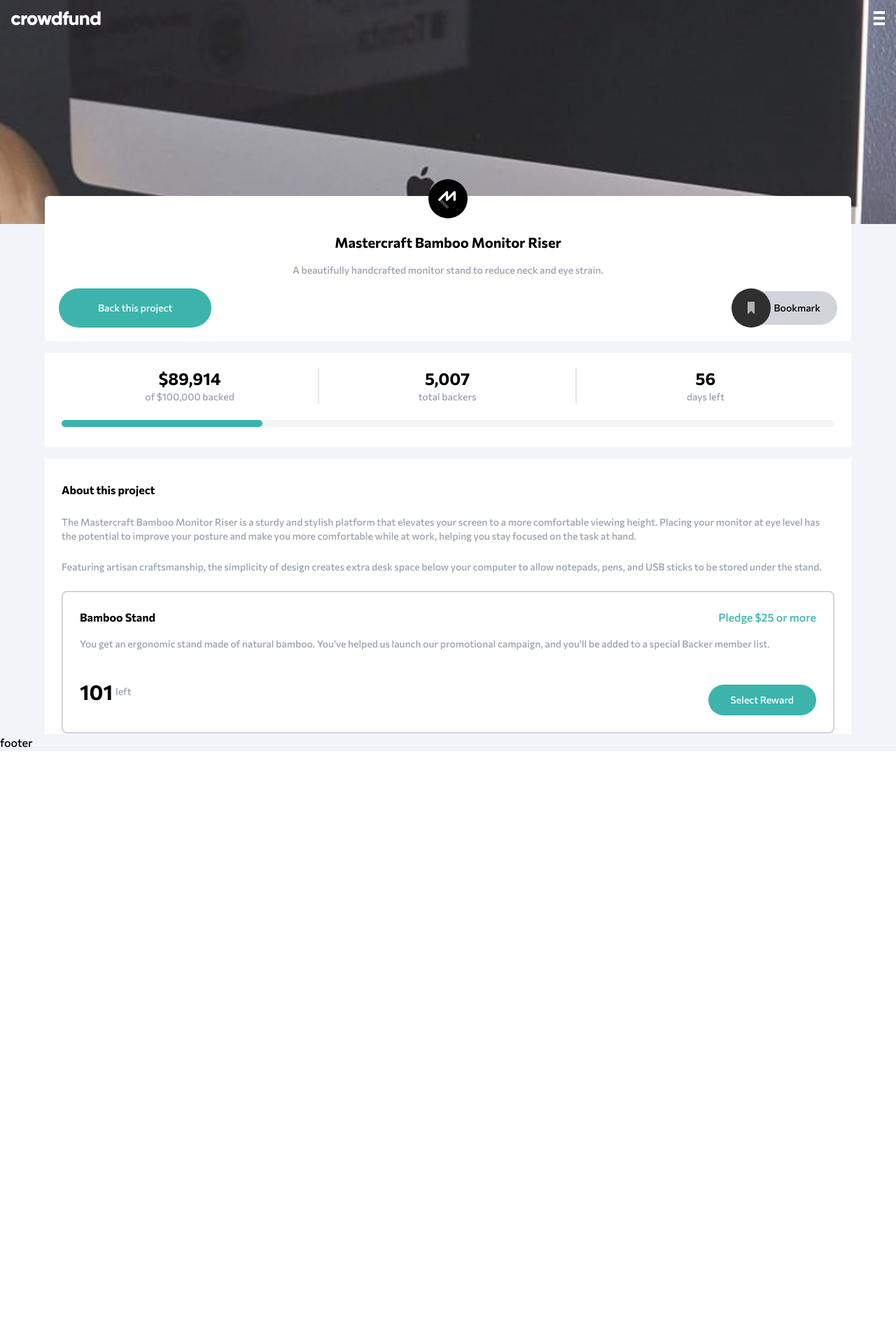
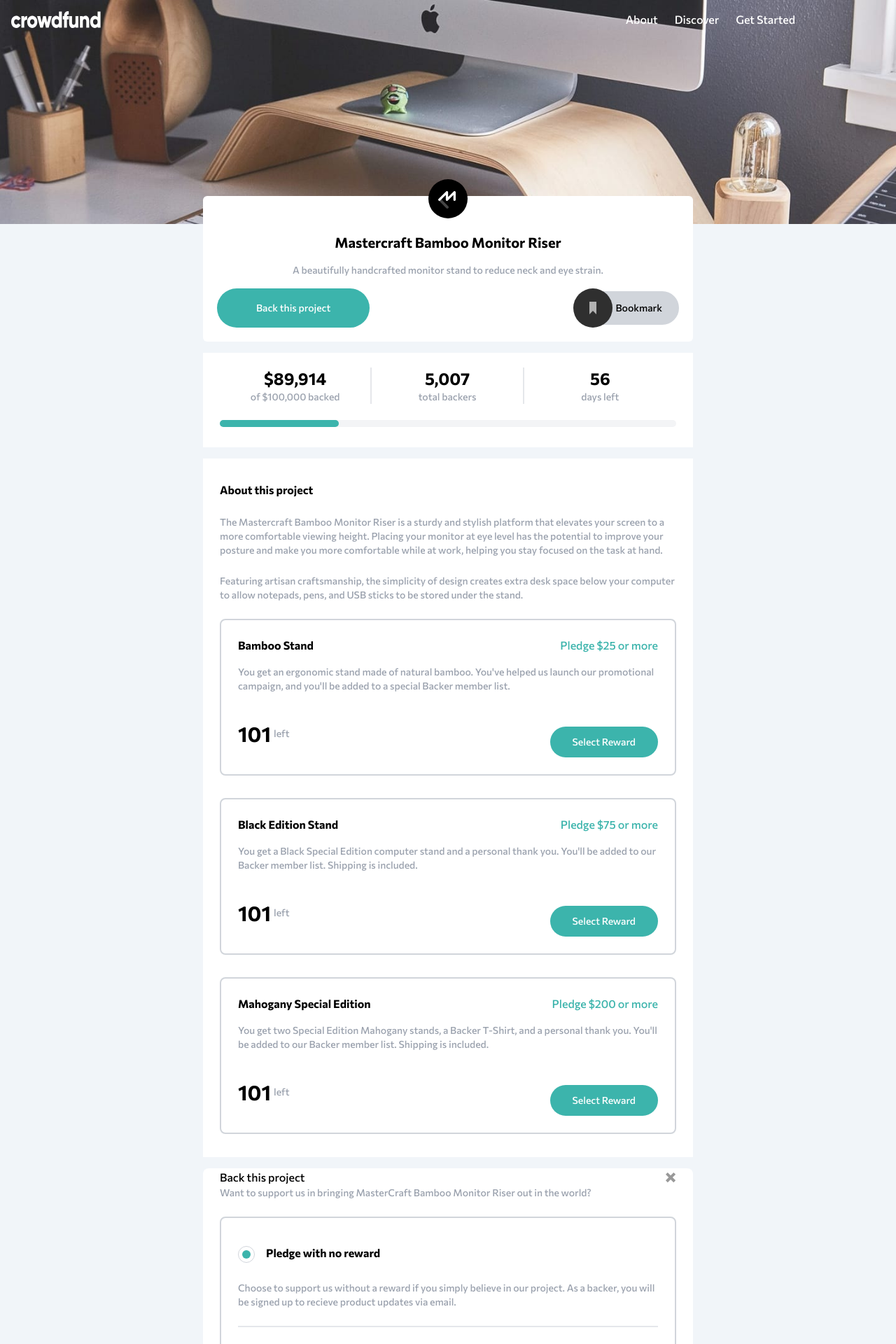
Before and after one commit to Darksied95/Crowding-produt-page, a React (Create React App) app: page / in a window 1280 px wide. Shown: the top 1920 px of the page at 70% size. Before the commit the page ends 1073 px from the top, so only its background shows below. Built offline with nearby package versions, Linux system fonts and the light colour scheme.

Commit message:
maded new changes

```diff
--- a/src/App.js
+++ b/src/App.js
@@ -1,11 +1,10 @@
-import { Header, Main, Footer } from './components'
+import { Header, Main } from './components'
 
 function App() {
   return (
-    <div className="font-sans font-medium bg-slate-100">
+    <div className="font-sans font-medium bg-slate-100 ">
       <Header />
       <Main />
-      <Footer />
     </div>
   );
 }
--- a/src/assets/articles.json
+++ b/src/assets/articles.json
@@ -1,4 +1,9 @@
 [
+  {
+    "heading": "Pledge with no reward",
+    "article": "Choose to support us without a reward if you simply believe in our project. As a backer, you will be signed up to recieve product updates via email.",
+    "modalOnly": true
+  },
   {
     "heading": "Bamboo Stand",
     "price": "25",
--- /dev/null
+++ b/src/components/Modals/HeaderModal.jsx
@@ -0,0 +1,13 @@
+import React from "react";
+
+const HeaderModal = () => {
+  return (
+    <ul className="hidden bg-white w-[90vw] mx-auto pt-px rounded-lg absolute top-16 left-1/2 -translate-x-1/2 z-10 shadow-2xl">
+      <li className="border-b-2 py-6 pl-6 font-bold text-xl">About</li>
+      <li className="border-b-2 py-6 pl-6 font-bold text-xl">Discover</li>
+      <li className="border-b-2 py-6 pl-6 font-bold text-xl">Get Started</li>
+    </ul>
+  );
+};
+
+export default HeaderModal;
--- /dev/null
+++ b/src/components/Modals/MainModal/Card.jsx
@@ -0,0 +1,33 @@
+import React from "react";
+
+const Card = ({ heading, article, price }) => {
+  return (
+    <label className="border-2 border-gray-300  rounded-lg p-6 mb-8 block checked:border-moderate-cyan">
+      <div className="mb-7 relative">
+        <span className="absolute top-4 inline-flex justify-center items-center w-6 h-6 rounded-full border border-gray-300">
+          <span className="inline-block w-3 h-3 bg-moderate-cyan rounded-full " />
+        </span>
+        <h2 className="inline-block font-bold ml-10 mt-3.5">{heading}</h2>
+        {price && (
+          <h3 className="text-moderate-cyan font-bold text-xs my-1 ml-10">
+            Pledge ${price}
+          </h3>
+        )}
+      </div>
+      <p className="text-gray-400 text-sm font-medium mb-6">{article}</p>
+      {price && (
+        <div className="flex items-center gap-1">
+          <h3 className="font-bold text-xl">101</h3>
+          <span className="text-gray-400 text-sm font-medium">left</span>
+        </div>
+      )}
+      <div className="border-t-2 mt-4 pt-3">
+        <button className="bg-moderate-cyan px-8 py-3 mt-6 rounded-[2em] text-white text-sm">
+          Continue
+        </button>
+      </div>
+    </label>
+  );
+};
+
+export default Card;
--- /dev/null
+++ b/src/components/Modals/MainModal/Cards.jsx
@@ -0,0 +1,15 @@
+import React from "react";
+import articles from "../../../assets/articles.json";
+import Card from "./Card";
+
+const Cards = () => {
+  return (
+    <>
+      {articles.map((each) => (
+        <Card {...each} />
+      ))}
+    </>
+  );
+};
+
+export default Cards;
--- /dev/null
+++ b/src/components/Modals/MainModal/MainModal.jsx
@@ -0,0 +1,21 @@
+import React from "react";
+import closeIcon from "../../../assets/icon-close-modal.svg";
+import Cards from "./Cards";
+
+const MainModal = () => {
+  return (
+    <div className="bg-white w-[90vw]  max-w-[700px] mx-auto mt-4 px-6 py-px rounded-lg">
+      <header className="flex justify-between items-center">
+        <h1>Back this project</h1>
+        <img src={closeIcon} alt="Close modal icon" />
+      </header>
+      <p className="text-gray-400 text-sm font-medium mb-6">
+        Want to support us in bringing MasterCraft Bamboo Monitor Riser out in
+        the world?
+      </p>
+      <Cards />
+    </div>
+  );
+};
+
+export default MainModal;
--- a/src/components/footer/Footer.jsx
+++ /dev/null
@@ -1,7 +0,0 @@
-import React from "react";
-
-const footer = () => {
-  return <div>footer</div>;
-};
-
-export default footer;
--- a/src/components/header/Header.jsx
+++ b/src/components/header/Header.jsx
@@ -1,16 +1,20 @@
 import heroImage from "../../assets/logo.svg";
 import hamburger from "../../assets/icon-hamburger.svg";
+import closeIcon from "../../assets/icon-close-menu.svg";
+import HeaderModal from "../Modals/HeaderModal";
 const header = () => {
   return (
-    <header className="bg-[url('/public/images/image-hero-mobile.jpg')] h-80 bg-cover">
+    <header className="bg-[url('/public/images/image-hero-mobile.jpg')] h-80 bg-cover sm:bg-[url('/public/images/image-hero-desktop.jpg')]">
+      <HeaderModal />
       <div className="flex justify-between p-4">
         <img src={heroImage} alt="computer" />
-        <ul className="text-white hidden">
+        <ul className="text-white hidden sm:flex gap-6 mr-32">
           <li>About</li>
           <li>Discover</li>
           <li>Get Started</li>
         </ul>
-        <img src={hamburger} alt="hamburger icon" className="max-w-full" />
+        <img src={hamburger} alt="hamburger icon" className="sm:hidden" />
+        <img src={closeIcon} alt="close icon" className="hidden" />
       </div>
     </header>
   );
--- a/src/components/index.js
+++ b/src/components/index.js
@@ -1,3 +1,2 @@
 export { default as Header } from './header/Header';
 export { default as Main } from './main/Main';
-export { default as Footer } from './footer/Footer';
--- /dev/null
+++ b/src/components/main/Card.jsx
@@ -0,0 +1,25 @@
+import React from "react";
+
+const Card = ({ heading, price, article }) => {
+  return (
+    <div className="border-2 border-gray-300  rounded-lg p-6 mb-8">
+      <div className="sm:flex justify-between">
+        <h1 className="font-bold mb-1">{heading}</h1>
+        <h2 className="text-moderate-cyan font-meduim mb-4">
+          {`Pledge $${price} or more`}
+        </h2>
+      </div>
+      <p className="text-gray-400 text-sm font-medium mb-6">{article}</p>
+      <div className="sm:flex justify-between">
+        <div className="flex items-center gap-1">
+          <h3 className="font-bold text-3xl">101</h3>
+          <span className="text-gray-400 text-sm font-medium">left</span>
+        </div>
+        <button className="bg-moderate-cyan px-8 py-3 mt-6 rounded-[2em] text-white text-sm">
+          Select Reward
+        </button>
+      </div>
+    </div>
+  );
+};
+export default Card;
--- /dev/null
+++ b/src/components/main/Cards.jsx
@@ -0,0 +1,17 @@
+import React from "react";
+import Card from "./Card";
+import article from "../../assets/articles.json";
+
+const Cards = () => {
+  return (
+    <>
+      {article
+        .filter((each) => each.modalOnly !== true)
+        .map((each) => (
+          <Card {...each} key={each.heading} />
+        ))}
+    </>
+  );
+};
+
+export default Cards;
--- a/src/components/main/Main.jsx
+++ b/src/components/main/Main.jsx
@@ -1,9 +1,11 @@
 import bookmarkIcon from "../../assets/icon-bookmark.svg";
 import mastercraft from "../../assets/logo-mastercraft.svg";
+import Cards from "./Cards";
+import MainModal from "../Modals/MainModal/MainModal";
 const main = () => {
   return (
     <div>
-      <section className="relative bg-white w-[90vw] mx-auto -mt-10 rounded-md">
+      <section className="relative bg-white w-[90vw] max-w-[700px] mx-auto -mt-10 rounded-md">
         <img
           src={mastercraft}
           alt="mastercraft logo"
@@ -31,7 +33,7 @@
           </div>
         </div>
       </section>
-      <section className="bg-white w-[90vw] mx-auto mt-4 px-6 pb-px">
+      <section className="bg-white w-[90vw] max-w-[700px] mx-auto mt-4 px-6 pb-px">
         <div className="py-px sm:flex sm:justify-around">
           <div className="mt-8 mb-5 sm:w-1/3 sm:border-r-2 sm:mt-5">
             <h2 className="font-bold text-2xl text-center">$89,914</h2>
@@ -55,7 +57,7 @@
           <div className="absolute bottom-0 left-0 h-2.5 w-[26%] rounded-md bg-moderate-cyan  z-10"></div>
         </div>
       </section>
-      <section className="bg-white w-[90vw] mx-auto mt-4 px-6 py-px">
+      <section className="bg-white w-[90vw]  max-w-[700px] mx-auto mt-4 px-6 py-px">
         <h1 className="font-bold my-6 mt-8">About this project</h1>
         <p className="text-gray-400 text-sm font-medium mb-6">
           The Mastercraft Bamboo Monitor Riser is a sturdy and stylish platform
@@ -69,29 +71,9 @@
           extra desk space below your computer to allow notepads, pens, and USB
           sticks to be stored under the stand.
         </p>
-        <div className="border-2 border-gray-300  rounded-lg p-6">
-          <div className="sm:flex justify-between">
-            <h1 className="font-bold mb-1">Bamboo Stand</h1>
-            <h2 className="text-moderate-cyan font-meduim mb-4">
-              Pledge $25 or more
-            </h2>
-          </div>
-          <p className="text-gray-400 text-sm font-medium mb-6">
-            You get an ergonomic stand made of natural bamboo. You've helped us
-            launch our promotional campaign, and you'll be added to a special
-            Backer member list.
-          </p>
-          <div className="sm:flex justify-between">
-            <div className="flex items-center gap-1">
-              <h3 className="font-bold text-3xl">101</h3>
-              <span className="text-gray-400 text-sm font-medium">left</span>
-            </div>
-            <button className="bg-moderate-cyan px-8 py-3 mt-6 rounded-[2em] text-white text-sm">
-              Select Reward
-            </button>
-          </div>
-        </div>
+        <Cards />
       </section>
+      <MainModal />
     </div>
   );
 };
```
